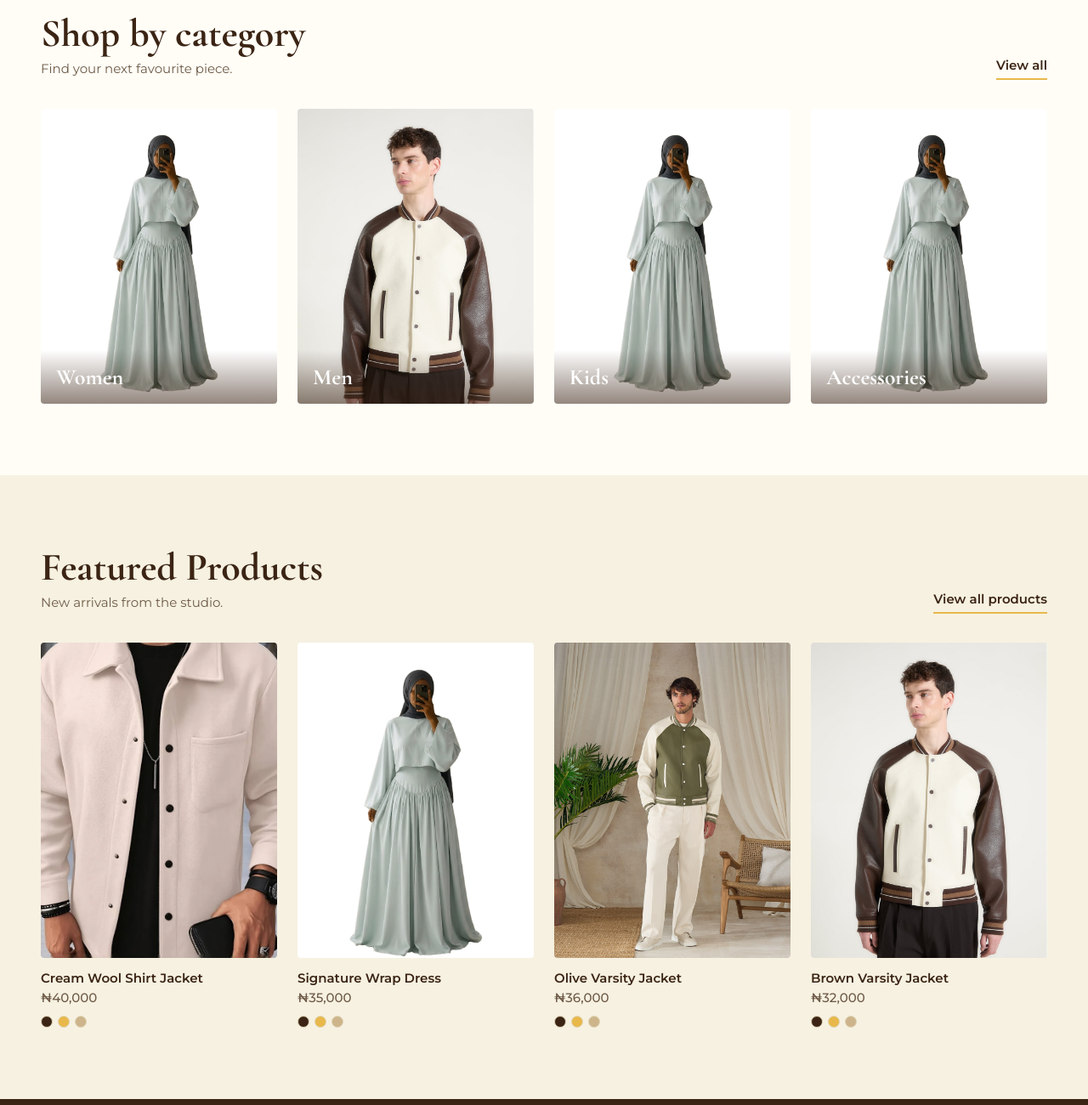
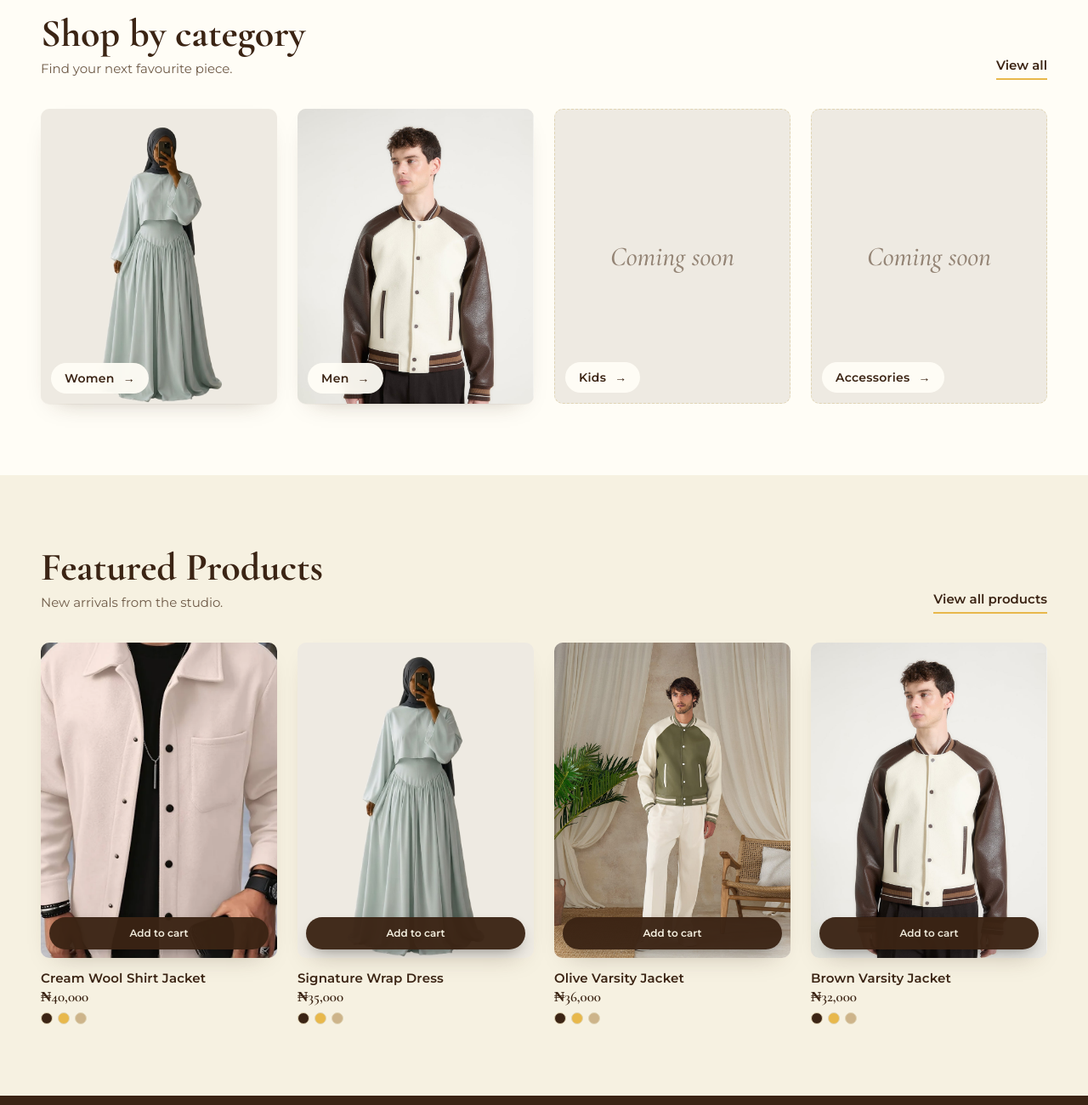
Before and after one commit to tahleemacademy09/Jevarti, a plain HTML site: page index.html in a window 1280 px wide. Shown: the part 1020-2320 px from the top of the page at 85% size. Drawn offline with nearby package versions, Linux system fonts and the light colour scheme.

Commit message:
Add files via upload

```diff
--- a/index.html
+++ b/index.html
@@ -109,6 +109,27 @@ footer ul{padding:0}footer li{list-style:none;font-size:14px;opacity:.85;margin-
 .copy{border-top:1px solid rgba(246,241,225,.15);margin-top:44px;padding-top:22px;text-align:center;font-size:13px;opacity:.65}
 @media (max-width:1024px){.story .wrap{grid-template-columns:1fr;gap:40px}.g4{grid-template-columns:repeat(2,minmax(0,1fr))}.g3{grid-template-columns:1fr}footer .wrap{grid-template-columns:1fr 1fr}.trust .wrap{grid-template-columns:repeat(2,minmax(0,1fr))}.trust div:nth-child(2){border-right:0}.trust div:nth-child(-n+2){border-bottom:1px solid var(--line)}section{padding:64px 0}}
 @media (max-width:560px){.wrap{padding:0 16px}.g4{gap:14px}.news form{flex-direction:column}}
+
+/* card polish */
+.tile{border-radius:10px;box-shadow:0 1px 0 rgba(59,36,20,.04),0 12px 28px -18px rgba(59,36,20,.35)}
+.tile img.g{height:94%;margin-top:6%;align-self:flex-end;transition:transform .6s cubic-bezier(.2,.7,.2,1)}
+.tile:hover img.g{transform:scale(1.05)}
+.tile span{left:12px;right:auto;bottom:12px;padding:9px 16px;background:rgba(255,253,246,.94);color:var(--ink);border-radius:999px;font:600 14px Montserrat,sans-serif;letter-spacing:.02em;display:flex;align-items:center;gap:10px;backdrop-filter:blur(6px)}
+.tile span i{font-style:normal;transition:transform .25s}
+.tile:hover span i{transform:translateX(4px)}
+.tile.soon{flex-direction:column;border:1px dashed var(--line);box-shadow:none}
+.tile.soon em{font:italic 500 clamp(22px,3vw,32px) "Cormorant Garamond",serif;color:var(--mut);opacity:.7}
+.card .ph{border-radius:10px;box-shadow:0 12px 28px -18px rgba(59,36,20,.35)}
+.card img.g{height:96%;margin-top:4%;transition:transform .6s cubic-bezier(.2,.7,.2,1)}
+.card img.g.photo{height:100%;margin:0}
+.card:hover img.g{transform:scale(1.05)}
+.card h3{font:600 15px Montserrat,sans-serif;margin-top:14px;letter-spacing:.01em}
+.price{color:var(--ink);font:600 17px "Cormorant Garamond",serif;margin-top:2px}
+.price s{font:400 14px Montserrat,sans-serif;color:var(--mut)}
+.add{border-radius:999px;left:14px;right:14px;bottom:14px;box-shadow:0 8px 20px -8px rgba(0,0,0,.5)}
+.add:hover{background:var(--gold2)}
+.tag{border-radius:999px;padding:4px 12px;letter-spacing:.06em;text-transform:uppercase;font-size:11px}
+@media (hover:none){.add{transform:none;padding:9px;font-size:12px;left:10px;right:10px;bottom:10px;opacity:.96}}
 </style>
 </head>
 <body>
@@ -199,13 +220,13 @@ footer ul{padding:0}footer li{list-style:none;font-size:14px;opacity:.85;margin-
 </div><div class="wrap"><div class="copy" style="grid-column:1/-1">© 2026 Jevarti Fashion Brand. All rights reserved.</div></div></footer>
 
 <script>
-var BG=["#fff","#fff","#fff","#fff"];
-var C=[["Women","dress"],["Men","shirt","varsity-brown.jpg"],["Kids","pants"],["Accessories","bag"]];
+var BG=["#eeeae2","#eeeae2","#eeeae2","#eeeae2"];
+var C=[["Women","dress"],["Men","shirt","varsity-brown.jpg"],["Kids",""],["Accessories",""]];
 var F=[["Cream Wool Shirt Jacket","shirt","₦40,000","","jacket-beige.webp"],["Signature Wrap Dress","dress","₦35,000"],["Olive Varsity Jacket","shirt","₦36,000","","varsity-green.jpg"],["Brown Varsity Jacket","shirt","₦32,000","","varsity-brown.jpg"]];
 var D=[["Cream Wool Shirt Jacket","shirt","₦32,000","₦40,000","jacket-beige.webp"],["Olive Varsity Jacket","shirt","₦27,000","₦36,000","varsity-green.jpg"],["Brown Varsity Jacket","shirt","₦24,000","₦32,000","varsity-brown.jpg"],["Signature Wrap Dress","dress","₦26,000","₦35,000"]];
 var sw=["#3b2414","#e8b84b","#cdb48a"];
 function ic(n,img){return '<img class="g'+(img?' photo':'')+'" src="'+(img||'dress.png')+'" alt="" loading="lazy" decoding="async">'}
-document.getElementById("cats").innerHTML=C.map(function(c,i){return '<a class="tile" href="#new" style="background:'+BG[i]+'">'+ic(c[1],c[2])+'<span>'+c[0]+'</span></a>'}).join("");
+document.getElementById("cats").innerHTML=C.map(function(c,i){return '<a class="tile'+(c[1]?'':' soon')+'" href="#new" style="background:'+BG[i]+'">'+(c[1]?ic(c[1],c[2]):'<em>Coming soon</em>')+'<span>'+c[0]+'<i>→</i></span></a>'}).join("");
 function cards(id,a,sale){document.getElementById(id).innerHTML=a.map(function(p,i){return '<div class="card">'+(sale?'<span class="tag">Sale</span>':'')+'<div class="ph" style="background:'+BG[i%4]+'">'+ic(p[1],p[4])+'<button class="add">Add to cart</button></div><h3>'+p[0]+'</h3><div class="price">'+p[2]+(sale?'<s>'+p[3]+'</s>':'')+'</div><div class="dots">'+sw.map(function(c){return '<i style="background:'+c+'"></i>'}).join("")+'</div></div>'}).join("")}
 cards("feat",F,false);cards("drop4",D,true);
 var n=0;document.addEventListener("click",function(e){if(e.target.classList.contains("add")){n++;document.getElementById("cart").textContent=n}});
```
